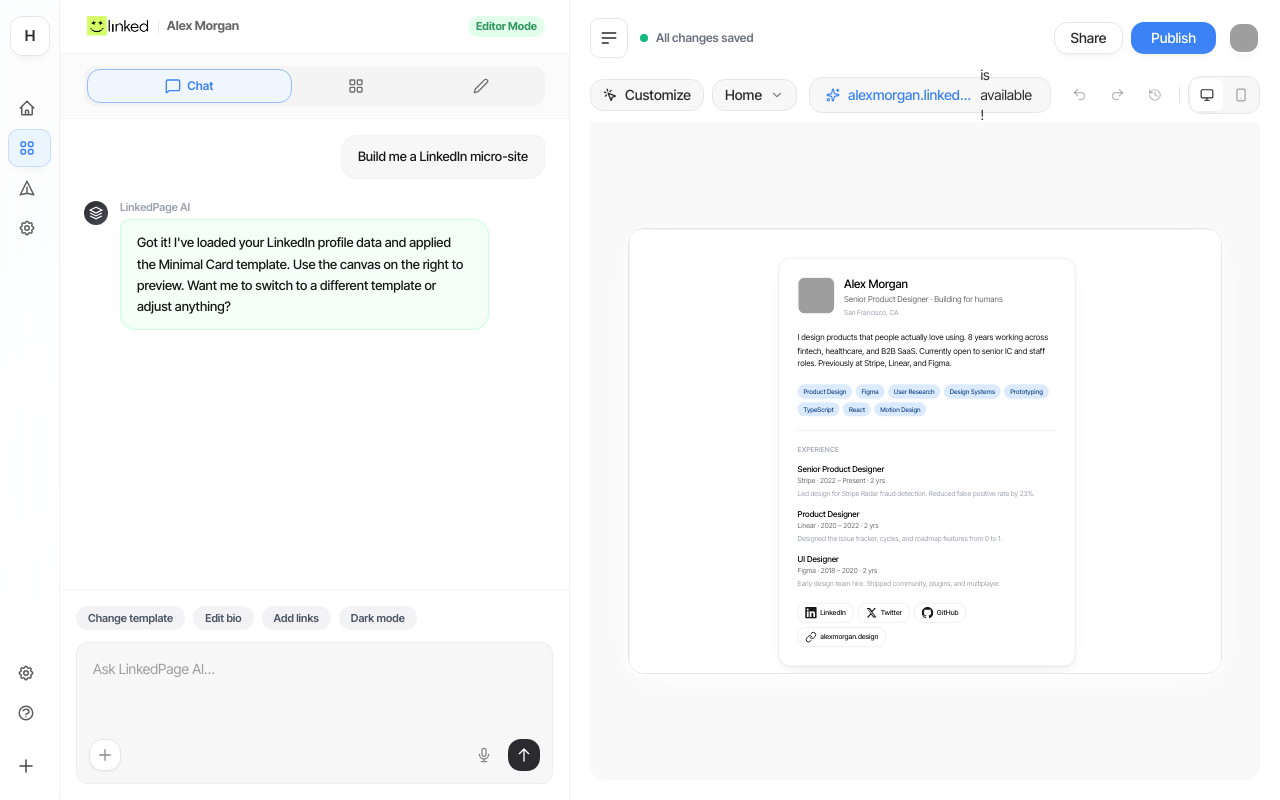
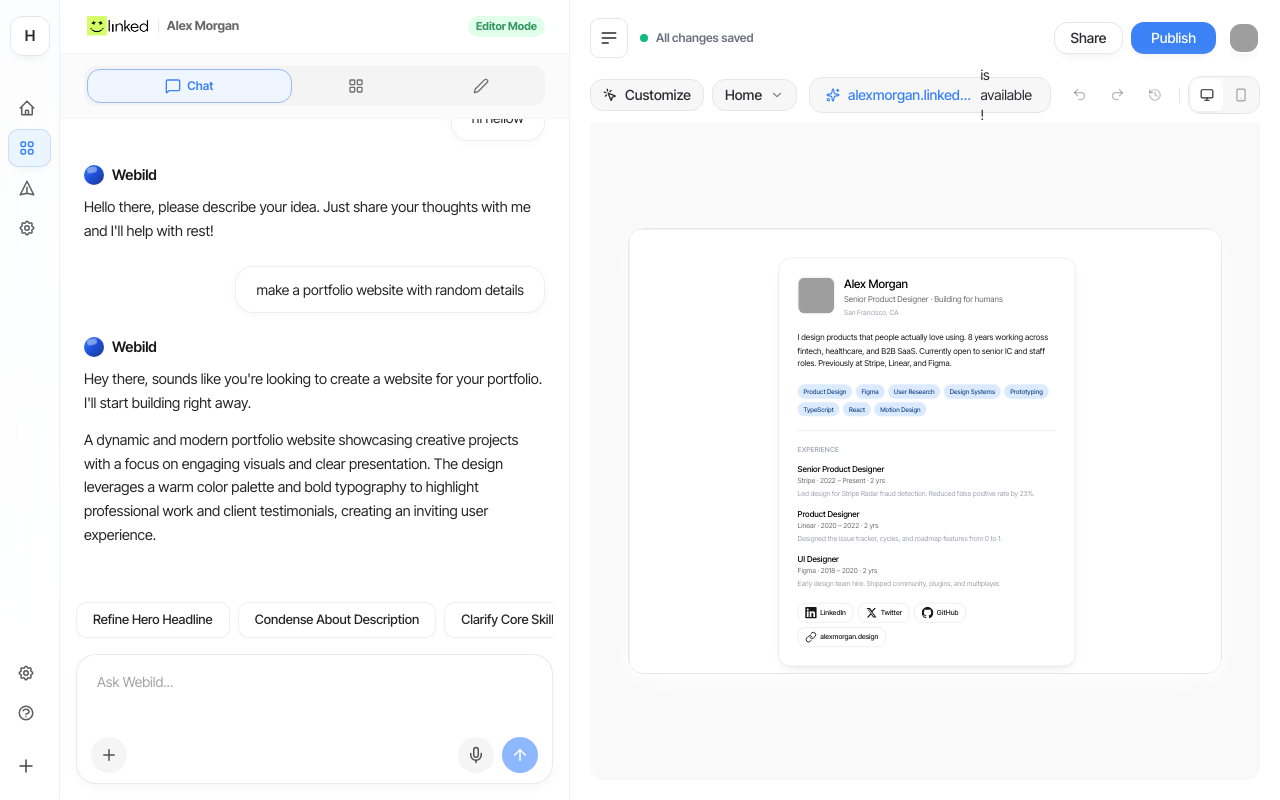
Before and after one commit to ahmedzulfi/linked, a Next.js app: page /editor in a window 1280 px wide. Built offline with nearby package versions, Linux system fonts and the light colour scheme; grey boxes are pictures that could not be loaded.

Commit message:
feat: overhaul ChatPane messages and composer panel to match premium mockup layout

```diff
--- a/app/editor/components/ChatPane.tsx
+++ b/app/editor/components/ChatPane.tsx
@@ -1,7 +1,7 @@
 "use client";
 
 import React, { useState, useEffect, useRef } from "react";
-import { MessageSquare, LayoutGrid, Edit2 } from "lucide-react";
+import { MessageSquare, LayoutGrid, Edit2, Plus, Mic, ArrowUp } from "lucide-react";
 import { toast } from "sonner";
 import { ProfileData, TemplateId } from "@/shared/types";
 import TemplatePicker from "./TemplatePicker";
@@ -34,19 +34,35 @@ const initialMessages: ChatMessage[] = [
   {
     id: "1",
     role: "user",
-    content: "Build me a LinkedIn micro-site",
+    content: "hi hellow",
     time: "",
   },
   {
     id: "2",
     role: "assistant",
-    content:
-      "Got it! I've loaded your LinkedIn profile data and applied the Minimal Card template. Use the canvas on the right to preview. Want me to switch to a different template or adjust anything?",
+    content: "Hello there, please describe your idea. Just share your thoughts with me and I'll help with rest!",
+    time: "",
+  },
+  {
+    id: "3",
+    role: "user",
+    content: "make a portfolio website with random details",
+    time: "",
+  },
+  {
+    id: "4",
+    role: "assistant",
+    content: "Hey there, sounds like you're looking to create a website for your portfolio. I'll start building right away.\n\nA dynamic and modern portfolio website showcasing creative projects with a focus on engaging visuals and clear presentation. The design leverages a warm color palette and bold typography to highlight professional work and client testimonials, creating an inviting user experience.",
     time: "",
   },
 ];
 
-const SUGGESTIONS = ["Change template", "Edit bio", "Add links", "Dark mode"];
+const SUGGESTIONS = [
+  "Refine Hero Headline",
+  "Condense About Description",
+  "Clarify Core Skills",
+  "Add Social Links",
+];
 
 export default function ChatPane({
   onCommand,
@@ -84,6 +100,10 @@ export default function ChatPane({
         "edit bio": "Of course. Switched you to the Edit profile tab so you can modify your bio.",
         "add links": "Open the Edit profile tab and navigate to the Links section.",
         "dark mode": "Applied Dark Mode template! Check the preview.",
+        "refine hero headline": "Certainly! Switched you to the Edit profile tab so you can refine your headline.",
+        "condense about description": "Of course! Let's edit your about description. Switched you to the Edit tab.",
+        "clarify core skills": "Sure! I've updated the focus on your skills. You can refine them in the Edit tab.",
+        "add social links": "Open the Edit profile tab and navigate to the Links section to add your socials.",
       };
       const lower = msg.toLowerCase();
       let reply = "I'll apply that change to your micro-site now. Let me know if you'd like any tweaks!";
@@ -93,8 +113,22 @@ export default function ChatPane({
 
       if (lower.includes("change template")) {
         setActiveTab("grid");
-      } else if (lower.includes("edit bio") || lower.includes("add links")) {
+      } else if (
+        lower.includes("edit bio") ||
+        lower.includes("add links") ||
+        lower.includes("refine hero") ||
+        lower.includes("about description") ||
+        lower.includes("skills") ||
+        lower.includes("social links")
+      ) {
         setActiveTab("theme");
+        if (setEditorTab) {
+          if (lower.includes("social links") || lower.includes("add links")) {
+            setEditorTab("links");
+          } else {
+            setEditorTab("profile");
+          }
+        }
       }
 
       setMessages((prev) => [
@@ -216,7 +250,7 @@ export default function ChatPane({
         {activeTab === "chat" && (
           <>
             {/* Messages */}
-            <div className="flex-1 overflow-y-auto px-6 pb-4 pt-4 flex flex-col gap-5" style={{ scrollbarWidth: "none" }}>
+            <div className="flex-1 overflow-y-auto px-6 pb-4 pt-4 flex flex-col gap-6" style={{ scrollbarWidth: "none" }}>
               <AnimatePresence initial={false}>
                 {messages.map((msg) => (
                   <motion.div
@@ -227,24 +261,47 @@ export default function ChatPane({
                   >
                     {msg.role === "user" ? (
                       <div className="flex justify-end">
-                        <div className="bg-[#F7F7F7] py-3 px-4 rounded-2xl rounded-tr-sm max-w-[85%] border border-[#E6E6E6]/30">
-                          <p className="text-[13px] text-[#171717] font-medium leading-snug">{msg.content}</p>
+                        <div className="bg-white py-3 px-5 rounded-[18px] max-w-[85%] border border-neutral-200/60 shadow-[0_2px_8px_rgba(0,0,0,0.03)]">
+                          <p className="text-[14px] text-neutral-800 font-normal leading-normal">{msg.content}</p>
                         </div>
                       </div>
                     ) : (
-                      <div className="flex items-start gap-3">
-                        <div className="w-6 h-6 rounded-full bg-gradient-to-br from-[#2A2A2F] to-[#4A4A55] flex items-center justify-center shrink-0 shadow-sm mt-0.5">
-                          <svg className="w-3.5 h-3.5 text-white" viewBox="0 0 24 24" fill="none" stroke="currentColor" strokeWidth="2">
-                            <path d="M12 2L2 7l10 5 10-5-10-5zM2 17l10 5 10-5M2 12l10 5 10-5" />
-                          </svg>
+                      <div className="flex flex-col gap-2.5 w-full">
+                        {/* Header: Blue sphere and name "Webild" */}
+                        <div className="flex items-center gap-2">
+                          <div className="w-5 h-5 rounded-full bg-gradient-to-br from-[#3b82f6] via-[#1d4ed8] to-[#1e3a8a] relative overflow-hidden shadow-sm flex-shrink-0">
+                            {/* Inner glossy highlight */}
+                            <div className="absolute top-[2px] left-[3px] w-2.5 h-1.5 rounded-full bg-white/40 blur-[0.5px] transform -rotate-12"></div>
+                          </div>
+                          <span className="font-semibold text-[14.5px] text-neutral-900 leading-none">
+                            Webild
+                          </span>
                         </div>
-                        <div className="flex flex-col gap-1 max-w-[80%]">
-                          <span className="text-[11px] font-semibold text-gray-400">
-                            LinkedPage AI
-                          </span>
-                          <div className="bg-[#8DFFB3]/10 border border-[#8DFFB3]/40 rounded-2xl rounded-tl-sm px-4 py-3 shadow-[0_2px_8px_rgba(141,255,179,0.04)]">
-                            <p className="text-[13px] text-[#171717] font-medium leading-relaxed">{msg.content}</p>
-                          </div>
+                        {/* Message content: No bubble background, plain text */}
+                        <div className="flex flex-col gap-3.5 pl-0 max-w-full">
+                          {msg.content.split("\n\n").map((para, i) => {
+                            // Check if paragraph starts with a subheader like "Color Palette"
+                            if (para.trim().startsWith("Color Palette")) {
+                              return (
+                                <div key={i} className="flex flex-col gap-1 mt-1">
+                                  <span className="text-[12px] font-semibold uppercase tracking-wider text-zinc-400 font-['Inter_Tight']">
+                                    Color Palette
+                                  </span>
+                                  {/* Render rest of text if any, or just empty space */}
+                                  {para.replace("Color Palette", "").trim() && (
+                                    <p className="text-[14px] text-neutral-800 font-normal leading-relaxed">
+                                      {para.replace("Color Palette", "").trim()}
+                                    </p>
+                                  )}
+                                </div>
+                              );
+                            }
+                            return (
+                              <p key={i} className="text-[14.5px] text-neutral-800 font-normal leading-relaxed whitespace-pre-wrap">
+                                {para}
+                              </p>
+                            );
+                          })}
                         </div>
                       </div>
                     )}
@@ -255,22 +312,22 @@ export default function ChatPane({
             </div>
 
             {/* Input area */}
-            <div className="p-4 shrink-0 bg-white border-t border-[#E6E6E6]/40">
+            <div className="p-4 shrink-0 bg-white flex flex-col gap-3">
               {/* Suggestion pills */}
-              <div className="flex gap-2 mb-3 overflow-x-auto" style={{ scrollbarWidth: "none" }}>
+              <div className="flex gap-2 overflow-x-auto pb-1" style={{ scrollbarWidth: "none" }}>
                 {SUGGESTIONS.map((s) => (
                   <button
                     key={s}
                     onClick={() => sendMessage(s)}
-                    className="flex-shrink-0 h-6 px-3 bg-[#F3F3F5] hover:bg-[#EAEAEA] rounded-lg text-[11px] font-semibold text-gray-600 hover:text-black transition-colors duration-150 whitespace-nowrap"
+                    className="flex-shrink-0 h-9 px-4 bg-white hover:bg-neutral-50 border border-neutral-200/60 rounded-[10px] text-[13px] font-medium text-neutral-800 transition-colors duration-150 whitespace-nowrap shadow-[0_1px_2px_rgba(0,0,0,0.02)] cursor-pointer"
                   >
                     {s}
                   </button>
                 ))}
               </div>
 
-              {/* Text input */}
-              <div className="bg-[#F7F7F7] rounded-xl p-2 flex flex-col gap-2 border border-[#E6E6E6]/50">
+              {/* Text input composer */}
+              <div className="bg-white rounded-[20px] p-2.5 flex flex-col gap-2 border border-neutral-200/80 shadow-[0_4px_12px_rgba(0,0,0,0.03)]">
                 <textarea
                   value={input}
                   onChange={(e) => setInput(e.target.value)}
@@ -280,34 +337,28 @@ export default function ChatPane({
                       sendMessage();
                     }
                   }}
-                  className="w-full bg-transparent border-none resize-none focus:ring-0 text-sm p-2 text-[#171717] placeholder:text-[#171717]/40 h-20 outline-none"
-                  placeholder="Ask LinkedPage AI…"
+                  className="w-full bg-transparent border-none resize-none focus:ring-0 text-[14px] px-2.5 py-1.5 text-neutral-850 placeholder:text-neutral-400 h-16 outline-none"
+                  placeholder="Ask Webild..."
                 />
-                <div className="flex items-center justify-between px-1 pb-1">
+                <div className="flex items-center justify-between px-1">
                   <button
                     onClick={() => toast.info("Attachments coming soon!")}
-                    className="w-8 h-8 rounded-lg bg-white border border-[#E6E6E6] flex items-center justify-center text-[#171717]/50 hover:text-[#171717] transition-colors shadow-sm"
+                    className="w-9 h-9 rounded-full bg-neutral-100 hover:bg-neutral-200 text-neutral-600 flex items-center justify-center transition-colors cursor-pointer border-none"
                   >
-                    <svg className="w-4 h-4" fill="none" stroke="currentColor" viewBox="0 0 24 24">
-                      <path d="M12 4v16m8-8H4" strokeLinecap="round" strokeLinejoin="round" strokeWidth="2" />
-                    </svg>
+                    <Plus className="w-[18px] h-[18px]" />
                   </button>
                   <div className="flex items-center gap-2">
                     <button
                       onClick={() => toast.info("Voice input coming soon!")}
-                      className="w-8 h-8 rounded-lg flex items-center justify-center text-[#171717]/50 hover:bg-[#F3F3F3] transition-colors"
+                      className="w-9 h-9 rounded-full bg-neutral-100 hover:bg-neutral-200 text-neutral-600 flex items-center justify-center transition-colors cursor-pointer border-none"
                     >
-                      <svg className="w-4 h-4" fill="none" stroke="currentColor" viewBox="0 0 24 24">
-                        <path d="M19 11a7 7 0 01-7 7m0 0a7 7 0 01-7-7m7 7v4m0 0H8m4 0h4m-4-8a3 3 0 01-3-3V5a3 3 0 116 0v6a3 3 0 01-3 3z" strokeLinecap="round" strokeLinejoin="round" strokeWidth="2" />
-                      </svg>
+                      <Mic className="w-[18px] h-[18px]" />
                     </button>
                     <button
                       onClick={() => sendMessage()}
-                      className="w-8 h-8 rounded-lg bg-[#2A2A2F] text-white flex items-center justify-center hover:bg-[#3A3A42] transition-colors active:scale-[0.95]"
+                      className="w-9 h-9 rounded-full bg-[#8DB8FF] hover:bg-[#7ca8f0] text-white flex items-center justify-center transition-all cursor-pointer border-none active:scale-[0.93]"
                     >
-                      <svg className="w-4 h-4" fill="none" stroke="currentColor" viewBox="0 0 24 24">
-                        <path d="M5 10l7-7m0 0l7 7m-7-7v18" strokeLinecap="round" strokeLinejoin="round" strokeWidth="2" />
-                      </svg>
+                      <ArrowUp className="w-[18px] h-[18px]" />
                     </button>
                   </div>
                 </div>
--- a/app/editor/components/TemplatePicker.tsx
+++ b/app/editor/components/TemplatePicker.tsx
@@ -208,13 +208,13 @@ export default function TemplatePicker({ selected, onSelect }: TemplatePickerPro
 
                         {/* Bottom Gradient overlay */}
                         <div className="w-[208.61000061035156px] h-[78.22116088867188px] absolute bottom-0 left-0 pointer-events-none">
-                          <div className="w-[208.61000061035156px] h-[78.22116088867188px] bg-gradient-to-b from-black/0 to-black/80 absolute inset-0"></div>
+                          <div className="w-[208.61000061035156px] h-[78.22116088867188px] bg-gradient-to-b from-black/0 to-white/80 absolute inset-0"></div>
                         </div>
 
                         {/* Template Name tag */}
                         <div className="flex flex-col absolute bottom-3 left-3 z-10 pointer-events-none">
                           <div className="h-[23.079999923706055px] flex items-center">
-                            <span className="font-medium text-[15.199999809265137px] leading-[23px] capitalize text-white truncate max-w-[180px]">
+                            <span className="font-medium text-[15.199999809265137px] leading-[23px] capitalize text-black/80 truncate max-w-[180px]">
                               {template.name}
                             </span>
                           </div>
```
Also changed, not shown: 1 other file (tests, documents, lock files or other folders).
